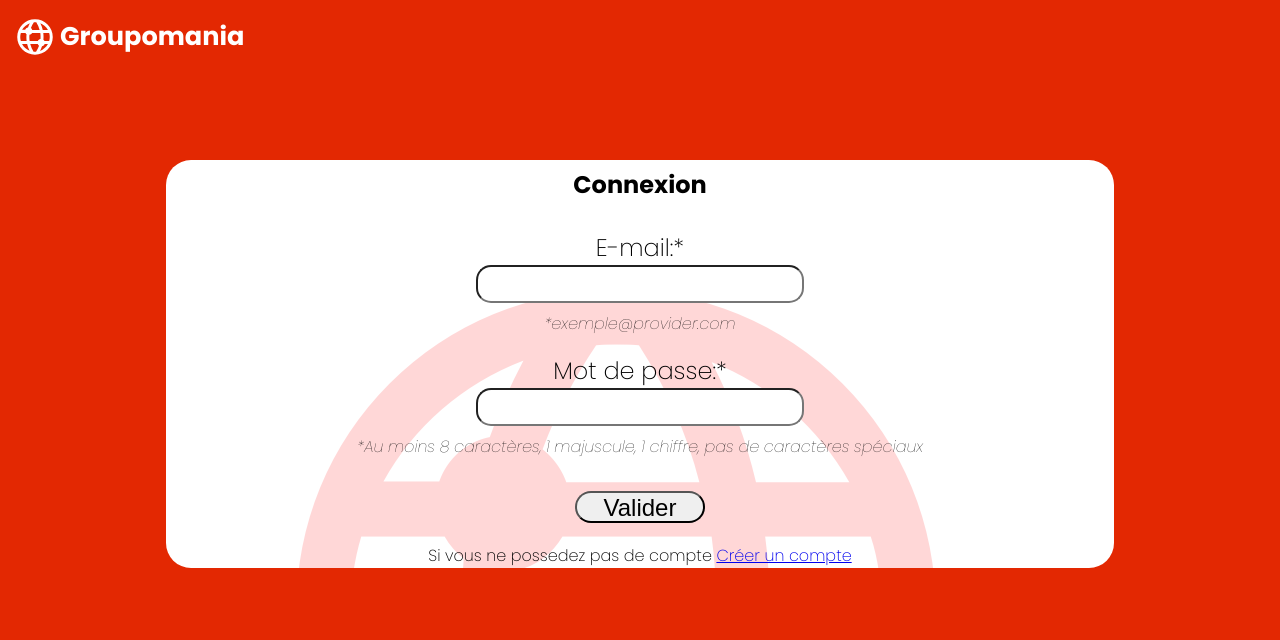
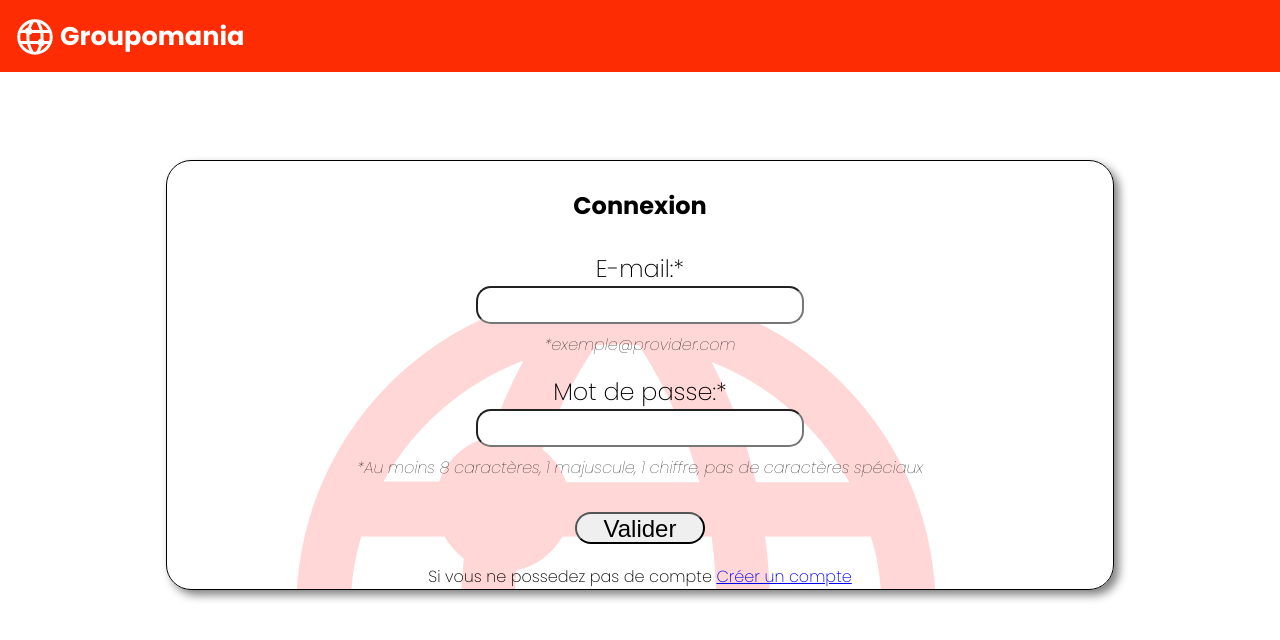
Before and after one commit to gjouet83/Groupomania-P7-Openclassrooms, a React (Create React App) app in the folder frontend/: page / in a window 1280 px wide. Shown: the top 640 px of the page. Built offline with nearby package versions, Linux system fonts and the light colour scheme.

Commit message:
Améliorations graphiques

```diff
--- a/frontend/src/sass/layouts/_layout.scss
+++ b/frontend/src/sass/layouts/_layout.scss
@@ -4,7 +4,7 @@ html {
   font-weight: 300;
   body {
     @media all and (min-width: 768px) {
-      background-color: $backgroundColorHeader;
+      background-color: $backgroundColorBody;
     }
 
     margin: 0;
--- a/frontend/src/sass/layouts/_main.scss
+++ b/frontend/src/sass/layouts/_main.scss
@@ -1,12 +1,22 @@
 & > main {
+  .login,
+  .signup {
+    margin-top: 20vh;
+  }
+  .params,
+  .posts,
+  .comments,
+  .profil,
+  .admin {
+    border-left: 1px solid black;
+    border-right: 1px solid black;
+  }
   background-image: url('../../assets/images/icon.png');
-  border: 15px;
   @media all and (min-width: 768px) {
     margin-left: 13vw;
     margin-right: 13vw;
     margin-bottom: 0;
     min-height: 0;
-    border-radius: 25px;
   }
   min-height: 100vh;
   background-color: white;
--- a/frontend/src/sass/pages/_login.scss
+++ b/frontend/src/sass/pages/_login.scss
@@ -1,6 +1,8 @@
 .login {
   @media all and (min-width: 768px) {
-    margin-top: 20vh;
+    border-radius: 25px;
+    border: 1px solid black;
+    box-shadow: 5px 5px 10px grey;
   }
   @import '../components/formconnect';
   &__signuplink {
--- a/frontend/src/sass/pages/_profil.scss
+++ b/frontend/src/sass/pages/_profil.scss
@@ -27,12 +27,12 @@
       display: block;
       margin-left: auto;
       margin-right: auto;
-      color: $backgroundColorHeader;
+      color: #fd2c03;
       background-color: white;
       line-height: 48px;
       width: fit-content;
       height: 48px;
-      border: 2px solid $backgroundColorHeader;
+      border: 2px solid #fd2c03;
       border-radius: 15px;
       box-shadow: 5px 5px 10px grey;
     }
--- a/frontend/src/sass/pages/_signup.scss
+++ b/frontend/src/sass/pages/_signup.scss
@@ -1,6 +1,8 @@
 .signup {
   @media all and (min-width: 768px) {
-    margin-top: 20vh;
+    border-radius: 25px;
+    border: 1px solid black;
+    box-shadow: 5px 5px 10px grey;
   }
   @import '../components/formconnect';
 
--- a/frontend/src/sass/utils/_variables.scss
+++ b/frontend/src/sass/utils/_variables.scss
@@ -1,4 +1,5 @@
-$backgroundColorHeader: #e32802;
+$backgroundColorHeader: #fd2c03;
 $backgroundColorCreate: rgb(243, 245, 247);
+$backgroundColorBody: white;
 $backgroundPost: #ffd7d7;
 $colorAlerte: #e32802;
```
